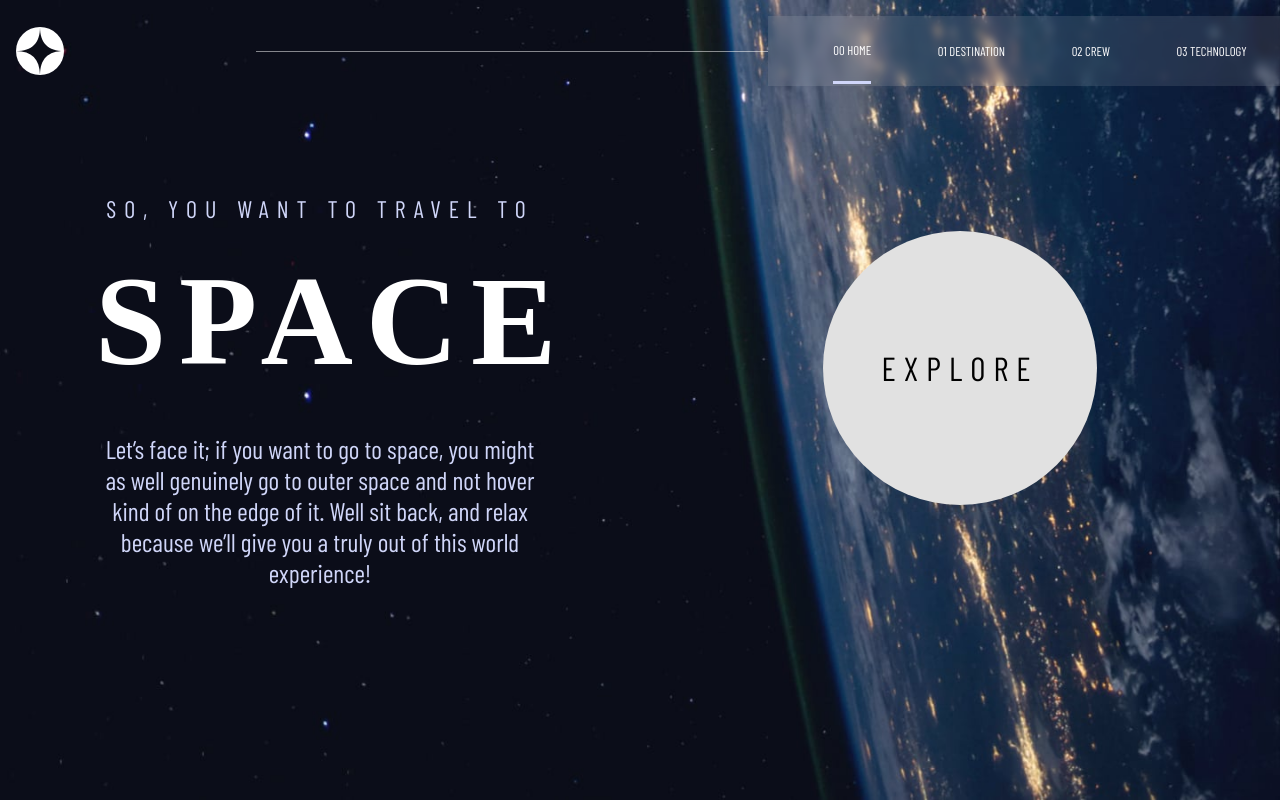
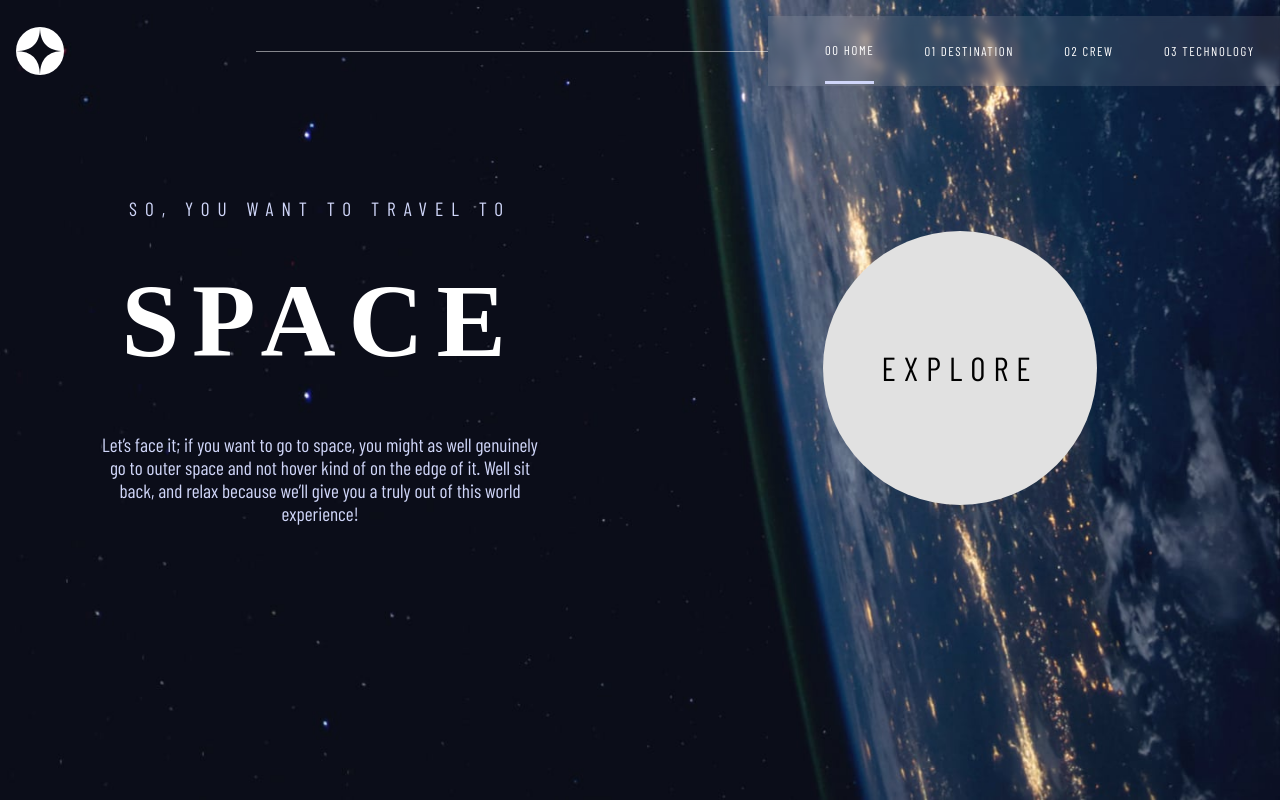
Before and after one commit to MohdSaquib114/Space-Tourism-Site, a React (Vite) app: page / in a window 1280 px wide. Built offline with nearby package versions, Linux system fonts and the light colour scheme; a web font is replaced by a local one.

Commit message:
update css

```diff
--- a/src/Component/Home.module.css
+++ b/src/Component/Home.module.css
@@ -32,7 +32,7 @@
 */
 
 .article>h5{
-    font-size: 1.5rem;
+    font-size: 1.2rem;
     margin-bottom: 7rem;
     font-family: 'Barlow Condensed', sans-serif;
     font-weight: 300;
@@ -40,12 +40,12 @@
 }
    .article >p{
     font-family: 'Barlow Condensed', sans-serif;
-    font-size: 1.6rem;
+    font-size: 1.2rem;
    }
 
 .article>h1{
     font-family: 'Bellefair', serif;
-    font-size: 8rem;
+    font-size: 6.5rem;
     letter-spacing: .8rem;
     margin: 7rem 0 ;
 }
@@ -54,8 +54,8 @@
    justify-content: center;
    align-content: center;
     border-radius: 50%;
-    width: 380px;
-    height: 380px;
+    width: 340px;
+    height: 340px;
     border: none;
     background-color: transparent;
     margin-bottom: 4rem;
--- a/src/Component/NavBar.module.css
+++ b/src/Component/NavBar.module.css
@@ -56,7 +56,7 @@ all: unset;
 cursor: pointer;
 align-self: center;
 font-size: .8rem;
-/* letter-spacing: .2rem; */
+letter-spacing: .1rem;
 
 }
 .ul >li{
```
